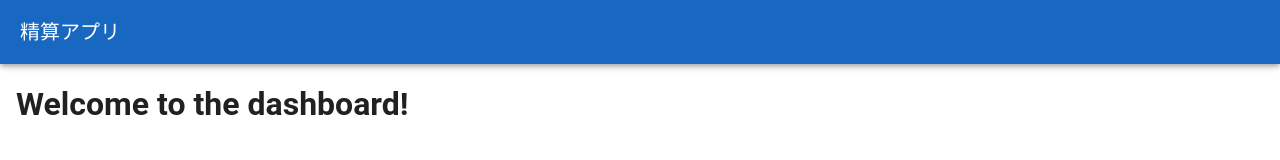
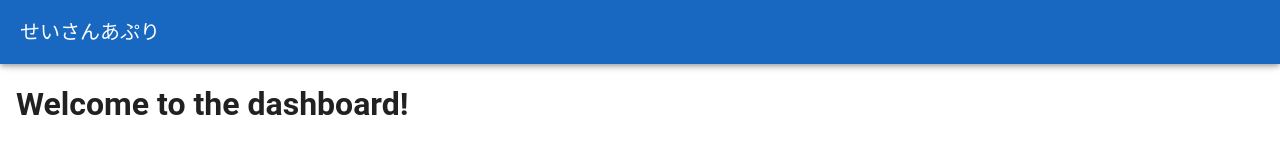
Before and after one commit to yukimasaki/seisan, a Nuxt app in the folder src/: page / in a window 1280 px wide. Shown: the top 160 px of the page. Built offline with nearby package versions, Linux system fonts and the light colour scheme; no server answers.

Commit message:
pinia動作確認

```diff
--- a/src/app.vue
+++ b/src/app.vue
@@ -1,7 +1,7 @@
 <template>
 <v-app>
   <v-app-bar app color="primary" dark>
-    <v-toolbar-title>{{ appName }}</v-toolbar-title>
+    <v-toolbar-title>{{ settings.appName }}</v-toolbar-title>
   </v-app-bar>
 
   <v-main>
@@ -14,12 +14,14 @@
 
 <script lang="ts">
 import { defineComponent } from 'vue';
+import { useStoreSettings } from './stores/settings';
 
 export default defineComponent ({
   setup () {
-    const appName = ref<string>('精算アプリ')
+    // const appName = ref<string>('精算アプリ')
+    const settings = useStoreSettings();
     return {
-      appName,
+      settings,
     }
   }
 })
--- /dev/null
+++ b/src/stores/settings.ts
@@ -0,0 +1,9 @@
+import { defineStore } from "pinia";
+
+export const useStoreSettings = defineStore(
+  'settings',
+  {
+    state: () => ({
+      appName: 'せいさんあぷり'
+    }),
+  })
```
